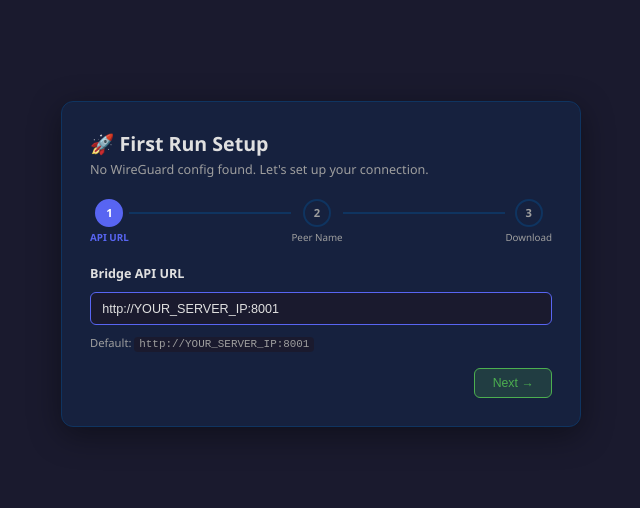
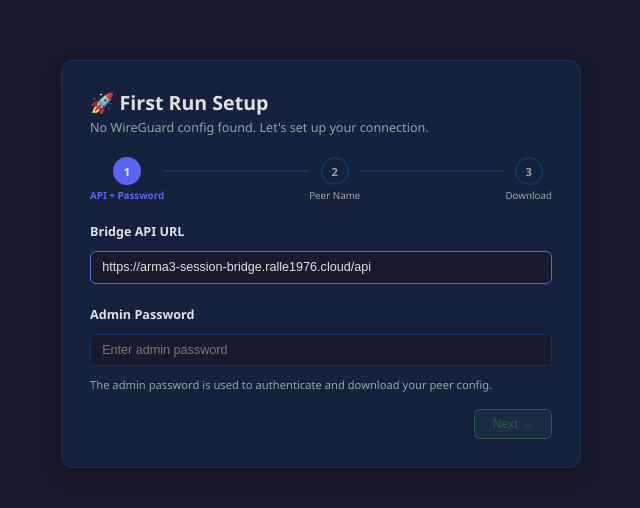
Before and after one commit to Ralle1976/arma3-session-bridge, a React (Vite) app in the folder client/windows/: page / in a window 1280 px wide. Shown: the part 136-644 px from the top of the page, without its empty margins (319-959 px from the left). Built offline with nearby package versions, Linux system fonts and the light colour scheme.

Commit message:
fix: peer config download — correct URL, name-based lookup, Bearer auth

```diff
--- a/client/windows/src/components/FirstRunWizard.tsx
+++ b/client/windows/src/components/FirstRunWizard.tsx
@@ -3,7 +3,7 @@
 /// Shown when no valid WireGuard .conf is found on startup.
 ///
 /// Steps:
-///   1. Enter Bridge API URL (default: http://YOUR_SERVER_IP:8001)
+///   1. Enter Bridge API URL + Admin Password
 ///   2. Enter Peer Name / ID
 ///   3. Download .conf via GET /peers/{id}/config — validates Split-Tunnel before accepting
 
@@ -23,29 +23,47 @@ type Step = 1 | 2 | 3
 
 // ─── Component ────────────────────────────────────────────────────────────────
 
-const DEFAULT_API_URL = 'http://YOUR_SERVER_IP:8001'
+const DEFAULT_API_URL = 'https://arma3-session-bridge.ralle1976.cloud/api'
 
 export function FirstRunWizard({ confPath, onComplete }: Props) {
   const [step, setStep] = useState<Step>(1)
   const [apiUrl, setApiUrl] = useState(DEFAULT_API_URL)
+  const [adminPassword, setAdminPassword] = useState('')
   const [peerId, setPeerId] = useState('')
   const [loading, setLoading] = useState(false)
   const [error, setError] = useState<string | null>(null)
 
-  // ── Step 3: Download + Validate ──────────────────────────────────────────
+  // ── Step 3: Login + Download + Validate ──────────────────────────────────
 
   const handleDownload = async () => {
     setLoading(true)
     setError(null)
     try {
-      // Download conf from API
+      const base = apiUrl.trim().replace(/\/$/, '')
+
+      // Step A: Login to get admin JWT
+      const loginRes = await fetch(`${base}/auth/login`, {
+        method: 'POST',
+        headers: { 'Content-Type': 'application/json' },
+        body: JSON.stringify({ password: adminPassword }),
+      })
+      if (!loginRes.ok) {
+        setError(`Login failed (HTTP ${loginRes.status}): wrong admin password?`)
+        return
+      }
+      const loginData = await loginRes.json() as { access_token: string }
+      const token = loginData.access_token
+
+      // Step B: Download conf from API using Bearer token
+      // peer_id accepts both integer ID and peer name string
       await invoke('download_peer_config', {
-        apiUrl: apiUrl.trim().replace(/\/$/, ''),
+        apiUrl: base,
         peerId: peerId.trim(),
         savePath: confPath,
+        token,
       })
 
-      // Validate: must have [Interface] + AllowedIPs = 10.8.0.0/24 (no full-tunnel)
+      // Step C: Validate: must have [Interface] + AllowedIPs = 10.8.0.0/24 (no full-tunnel)
       const valid = await invoke<boolean>('validate_conf', { path: confPath })
       if (!valid) {
         setError(
@@ -81,7 +99,7 @@ export function FirstRunWizard({ confPath, onComplete }: Props) {
         <div className="wizard-steps">
           <div className={`wizard-step-dot ${step >= 1 ? 'done' : ''} ${step === 1 ? 'current' : ''}`}>
             <span>1</span>
-            <label>API URL</label>
+            <label>API + Password</label>
           </div>
           <div className="wizard-step-line" />
           <div className={`wizard-step-dot ${step >= 2 ? 'done' : ''} ${step === 2 ? 'current' : ''}`}>
@@ -98,7 +116,7 @@ export function FirstRunWizard({ confPath, onComplete }: Props) {
         {/* Error */}
         {error && <div className="wizard-error">⚠ {error}</div>}
 
-        {/* ── Step 1: API URL ─────────────────────────────────────────────── */}
+        {/* ── Step 1: API URL + Admin Password ─────────────────────────────── */}
         {step === 1 && (
           <div className="wizard-panel">
             <label className="wizard-label" htmlFor="wizard-api-url">
@@ -110,11 +128,22 @@ export function FirstRunWizard({ confPath, onComplete }: Props) {
               type="url"
               value={apiUrl}
               onChange={(e) => setApiUrl(e.target.value)}
-              placeholder="http://YOUR_SERVER_IP:8001"
+              placeholder="https://arma3-session-bridge.ralle1976.cloud/api"
               autoFocus
             />
+            <label className="wizard-label" htmlFor="wizard-admin-pw" style={{ marginTop: '12px' }}>
+              Admin Password
+            </label>
+            <input
+              id="wizard-admin-pw"
+              className="wizard-input"
+              type="password"
+              value={adminPassword}
+              onChange={(e) => setAdminPassword(e.target.value)}
+              placeholder="Enter admin password"
+            />
             <p className="wizard-hint">
-              Default: <code>http://YOUR_SERVER_IP:8001</code>
+              The admin password is used to authenticate and download your peer config.
             </p>
             <div className="wizard-actions">
               <button
@@ -123,7 +152,7 @@ export function FirstRunWizard({ confPath, onComplete }: Props) {
                   setError(null)
                   setStep(2)
                 }}
-                disabled={!apiUrl.trim()}
+                disabled={!apiUrl.trim() || !adminPassword.trim()}
               >
                 Next →
               </button>
@@ -143,11 +172,11 @@ export function FirstRunWizard({ confPath, onComplete }: Props) {
               type="text"
               value={peerId}
               onChange={(e) => setPeerId(e.target.value)}
-              placeholder="e.g. ralle-pc"
+              placeholder="e.g. ralle-arma3 or 2"
               autoFocus
             />
             <p className="wizard-hint">
-              Ask your server admin for your registered peer name.
+              Enter your peer name (e.g. <code>ralle-arma3</code>) or integer ID. Ask your server admin if unsure.
             </p>
             <div className="wizard-actions">
               <button className="btn" onClick={() => { setError(null); setStep(1) }}>
```
Also changed, not shown: 2 other files (tests, documents, lock files or other folders).
